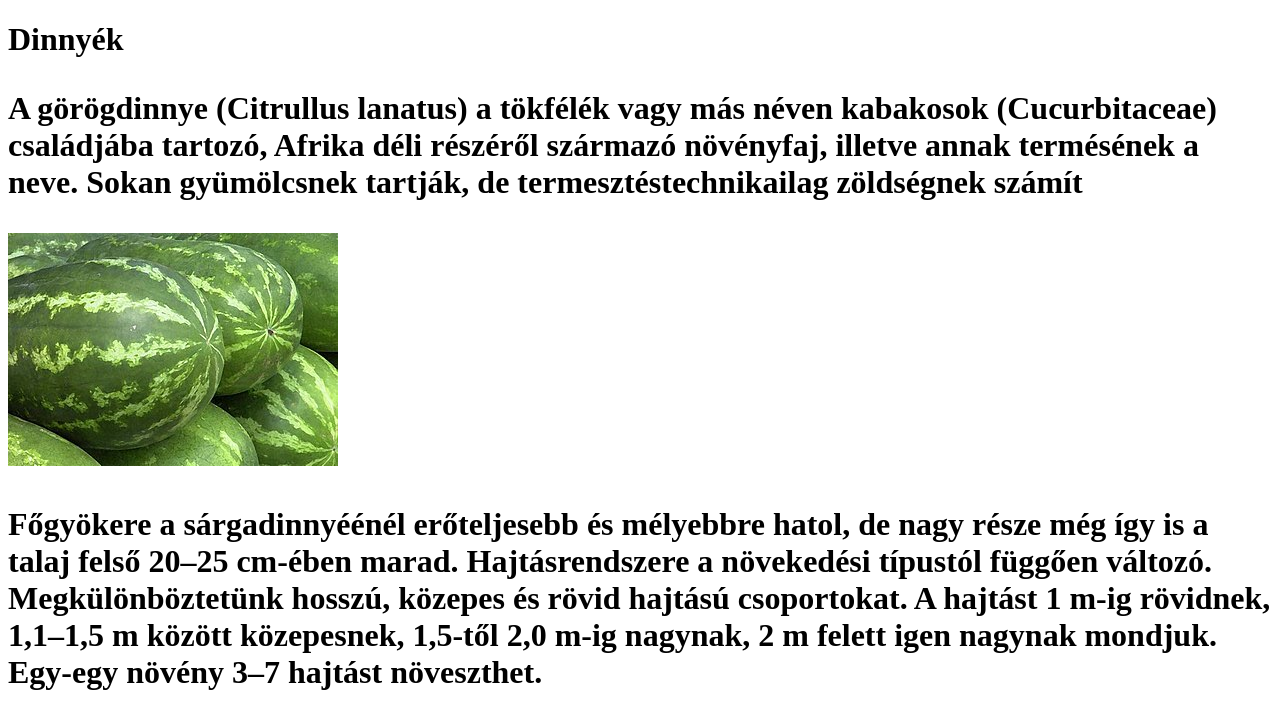
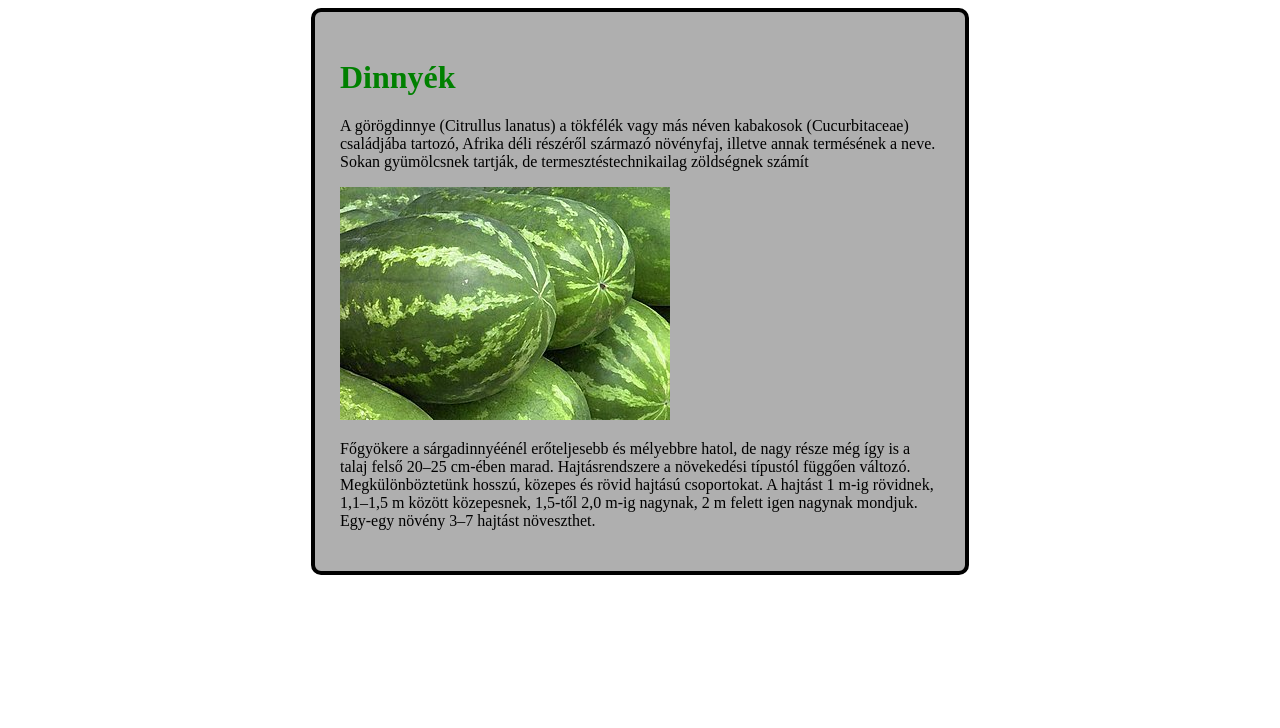
Before and after one commit to cseplom25ad-sudo/2025-10-16, a plain HTML site: page index.html in a window 1280 px wide. Drawn offline with Linux system fonts and the light colour scheme.

Commit message:
update style

```diff
--- a/index.html
+++ b/index.html
@@ -4,16 +4,17 @@
     <meta charset="UTF-8">
     <meta name="viewport" content="width=device-width, initial-scale=1.0">
     <title>2025-10-16</title>
+    <link rel="stylesheet" href="style.css">
 </head>
 <body>
-<div>
-    <h1>Dinnyék
+<div class="container">
+    <h1>Dinnyék</h1>
         <p>A görögdinnye (Citrullus lanatus) a tökfélék vagy más néven kabakosok (Cucurbitaceae) családjába tartozó, Afrika déli részéről származó növényfaj, illetve annak termésének a neve. Sokan gyümölcsnek tartják, de termesztéstechnikailag zöldségnek számít</p>
         <img src="Summer_99.jpg" alt="görögdinnye">
          <p>Főgyökere a sárgadinnyéénél erőteljesebb és mélyebbre hatol, de nagy része még így is a talaj felső 20–25 cm-ében marad.
 
 Hajtásrendszere a növekedési típustól függően változó. Megkülönböztetünk hosszú, közepes és rövid hajtású csoportokat. A hajtást 1 m-ig rövidnek, 1,1–1,5 m között közepesnek, 1,5-től 2,0 m-ig nagynak, 2 m felett igen nagynak mondjuk. Egy-egy növény 3–7 hajtást növeszthet.</p>
-    </h1>
+
 </div>
 </body>
 </html>
--- a/style.css
+++ b/style.css
@@ -1,14 +1,16 @@
 h1{
-    color:darkgreen;
+    color:green;
 }
 
 p {
-    color:lightgreen;
+    color:rgb(0, 0, 0);
 }
 
 .container{
     width:600px;
-    background-color: cadetblue;
+    background-color: rgb(175, 175, 175);
     margin:auto;
     padding: 2%;
+    border: 4px solid rgb(0, 0, 0);
+    border-radius: 10px;
 }
```
